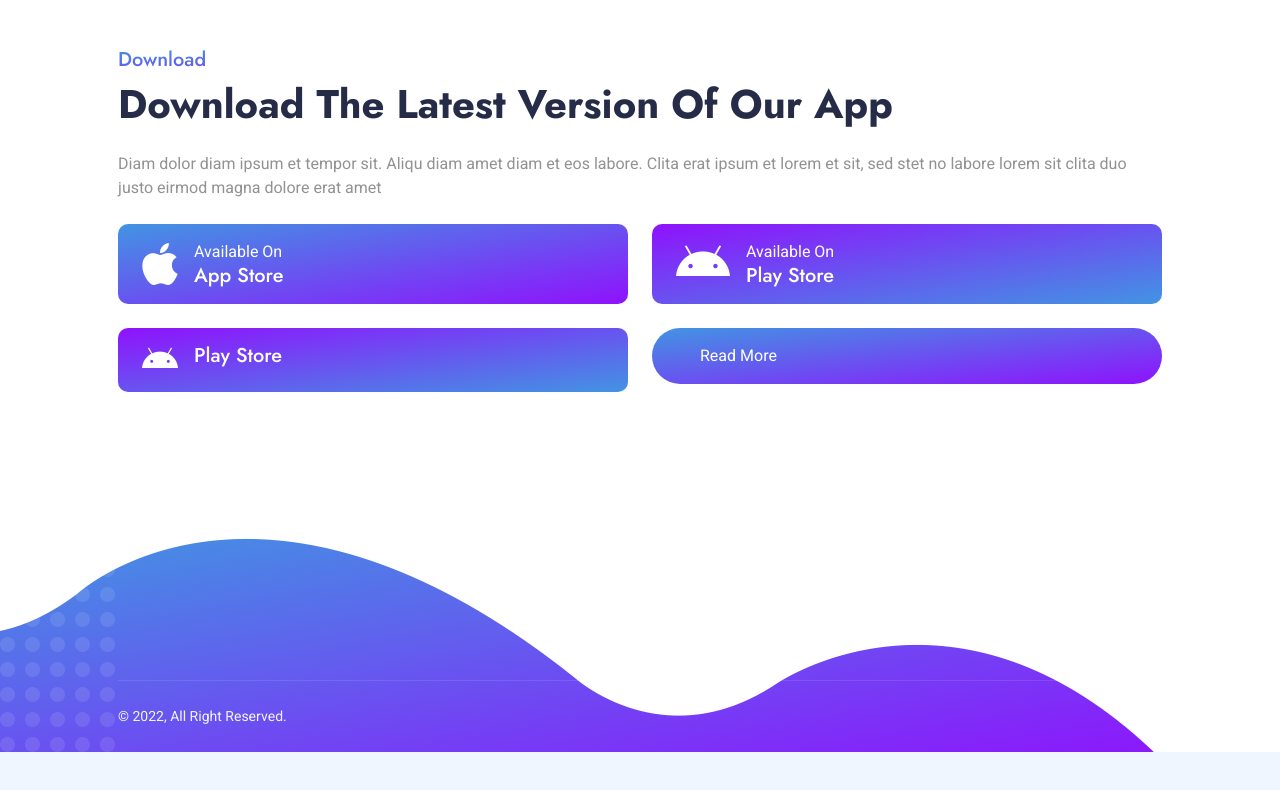
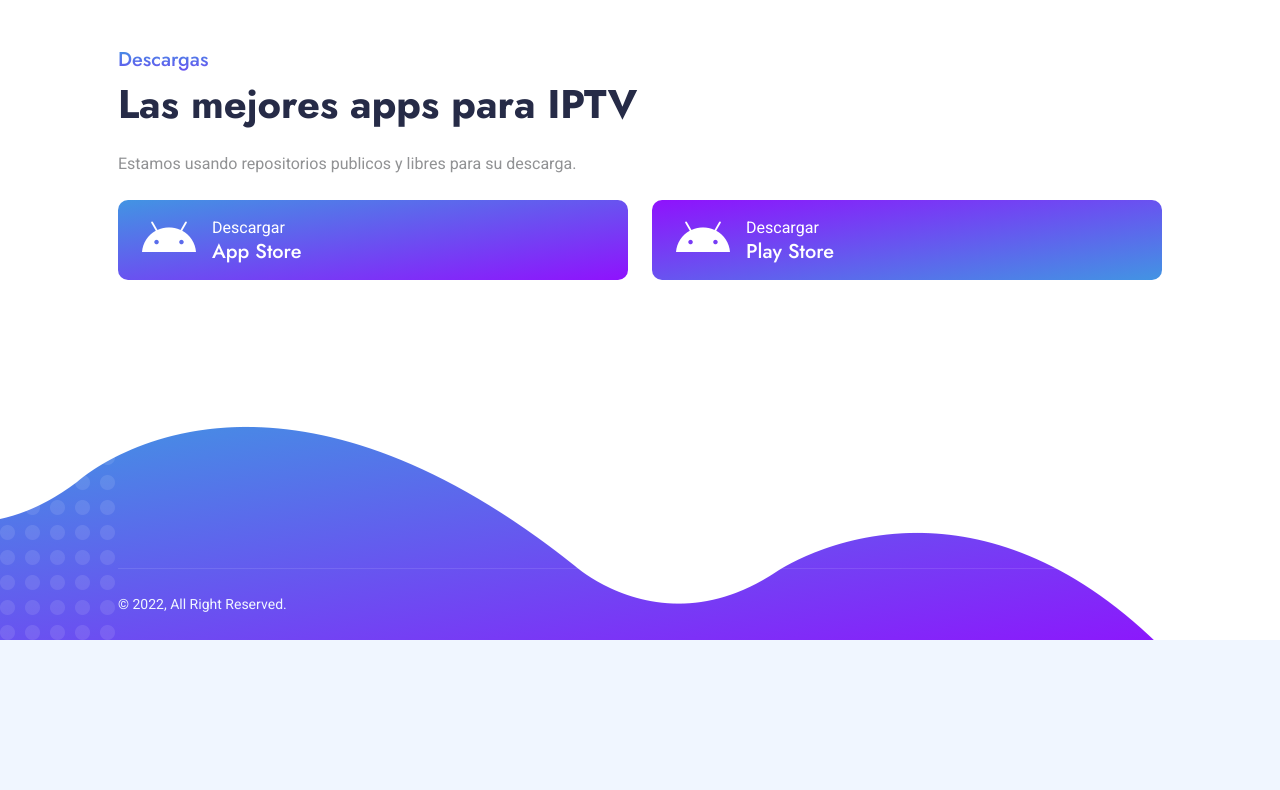
Before and after one commit to appweb7/appweb7.github.io, a plain HTML site: page apps.html in a window 1280 px wide. Drawn offline with nearby package versions, Linux system fonts and the light colour scheme.

Commit message:
Update home

```diff
--- a/apps.html
+++ b/apps.html
@@ -32,15 +32,15 @@
         <!-- Download Start -->
         <div class="container-xxl py-5">
             <div class="container py--5 px-lg-5">
-                <h5 class="text-primary-gradient fw-medium">Download</h5>
-                        <h1 class="mb-4">Download The Latest Version Of Our App</h1>
-                        <p class="mb-4">Diam dolor diam ipsum et tempor sit. Aliqu diam amet diam et eos labore. Clita erat ipsum et lorem et sit, sed stet no labore lorem sit clita duo justo eirmod magna dolore erat amet</p>
+                <h5 class="text-primary-gradient fw-medium">Descargas</h5>
+                        <h1 class="mb-4">Las mejores apps para IPTV</h1>
+                        <p class="mb-4">Estamos usando repositorios publicos y libres para su descarga.</p>
                         <div class="row g-4">
                             <div class="col-sm-6 wow fadeIn" data-wow-delay="0.5s">
                                 <a href="" class="d-flex bg-primary-gradient rounded py-3 px-4">
-                                    <i class="fab fa-apple fa-3x text-white flex-shrink-0"></i>
+                                    <i class="fab fa-android fa-3x text-white flex-shrink-0"></i>
                                     <div class="ms-3">
-                                        <p class="text-white mb-0">Available On</p>
+                                        <p class="text-white mb-0">Descargar</p>
                                         <h5 class="text-white mb-0">App Store</h5>
                                     </div>
                                 </a>
@@ -49,22 +49,12 @@
                                 <a href="" class="d-flex bg-secondary-gradient rounded py-3 px-4">
                                     <i class="fab fa-android fa-3x text-white flex-shrink-0"></i>
                                     <div class="ms-3">
-                                        <p class="text-white mb-0">Available On</p>
+                                        <p class="text-white mb-0">Descargar</p>
                                         <h5 class="text-white mb-0">Play Store</h5>
                                     </div>
                                 </a>
                             </div>
-                            <div class="col-sm-6 wow fadeIn" data-wow-delay="0.7s">
-                                <a href="" class="d-flex bg-secondary-gradient rounded py-3 px-4">
-                                    <i class="fab fa-android fa-2x text-white flex-shrink-0"></i>
-                                    <div class="ms-3">
-                                        <h5 class="text-white mb-0">Play Store</h5>
-                                    </div>
-                                </a>
-                            </div>
-                            <div class="col-sm-6 wow fadeIn" data-wow-delay="0.7s">
-                                <a href="" class="btn btn-primary-gradient d-flex py-sm-3 px-4 px-sm-5 rounded-pill ">Read More</a>
-                            </div>
+
                         </div>
             </div>
         </div>
```
Also changed, not shown: index.html (+78 -1 lines), 1 other file.
